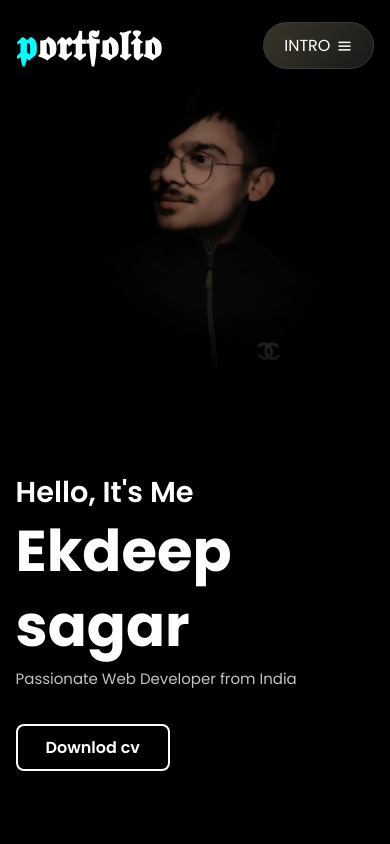
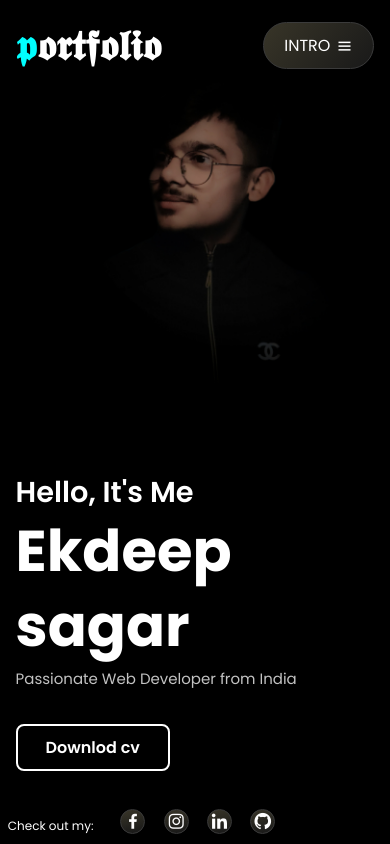
Before and after one commit to Ekdeep22/portfolionew, a plain HTML site: page index.html in a window 390 px wide. Drawn offline with nearby package versions, Linux system fonts and the light colour scheme.

Commit message:
Update sa.css

```diff
--- a/sa.css
+++ b/sa.css
@@ -283,7 +283,7 @@ section{
         position: absolute;
         bottom: 2rem;
         left: 2%;
-        display: none;
+        display: flex;
        align-items: last baseline;
          margin-bottom: -25px;
 
@@ -349,7 +349,7 @@ section{
         position: absolute;
         bottom: 2rem;
         left: 2%;
-        display: none;
+        display: flex;
        align-items: last baseline;
          margin-bottom: -25px;
 
@@ -403,7 +403,7 @@ section{
         position: absolute;
          margin-bottom: -25px;
         left: 2%;
-        display: none;
+        display: flex;
        align-items: last baseline;
 
 
```
